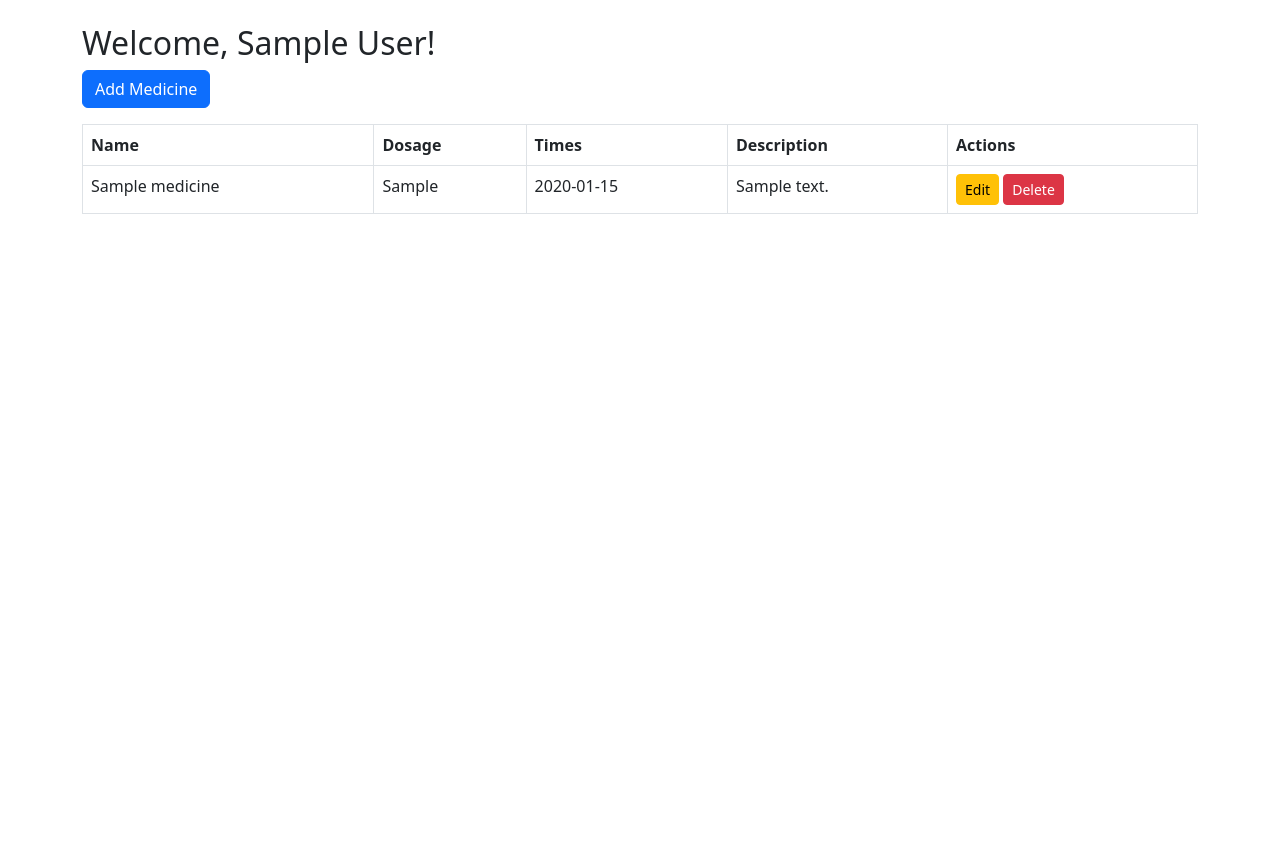
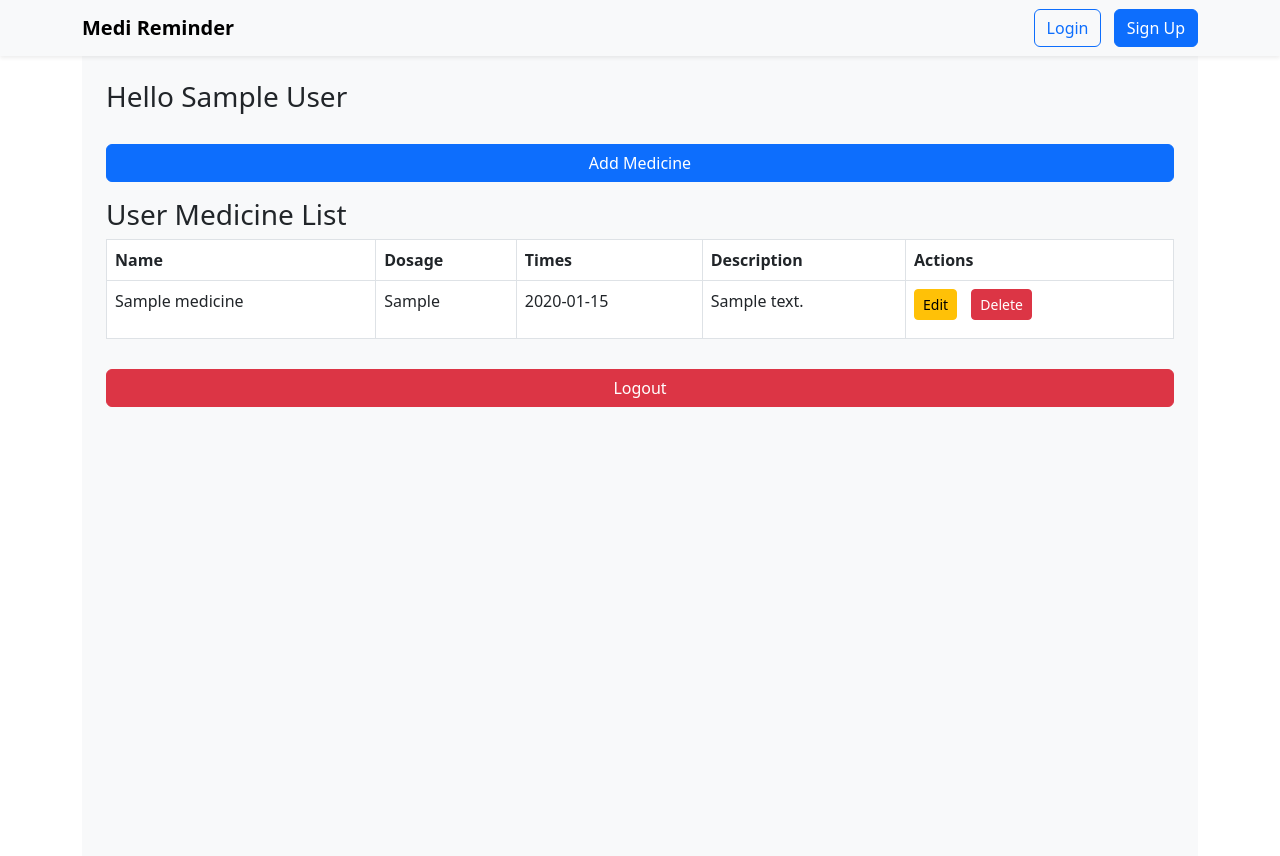
Before and after one commit to zhshakib/medicine-reminder-system, a Flask app: page /dashboard/ in a window 1280 px wide. Before the commit the page ends 214 px from the top, so only its background shows below. Run offline with Flask 3, Linux system fonts and the light colour scheme; the visitor is signed in with stand-in values (Sample User, id 1); tables that the repository leaves empty hold one stand-in row (values such as "Sample post").

Commit message:
chore: Changed some design

```diff
--- /dev/null
+++ b/app/static/style.css
@@ -0,0 +1,79 @@
+.sidebar {
+  width: 220px;
+  height: 100vh;
+}
+
+.sidebar .nav-link {
+  padding: 10px;
+  margin: 5px 0;
+  border-radius: 5px;
+  transition: 0.3s;
+}
+
+.sidebar .nav-link:hover {
+  background-color: #495057;
+  text-decoration: none;
+}
+
+.content {
+  background-color: #f8f9fa;
+  min-height: 100vh;
+}
+
+section {
+  margin-bottom: 30px;
+}
+
+.btn-sm {
+  margin-right: 10px;
+  margin-bottom: 10px;
+}
+
+/* Auth Section */
+.box {
+  width: 60%;
+  margin: 100px auto;
+  padding: 20px;
+  background: white;
+  border-radius: 10px;
+  text-align: center;
+  box-shadow: 0px 0px 10px gray;
+}
+
+.box input {
+  width: 100%;
+  padding: 8px;
+  margin: 15px 0;
+}
+
+.box button {
+  width: 100%;
+  padding: 8px;
+  margin: 10px 0px;
+  background: green;
+  color: white;
+  border: none;
+  cursor: pointer;
+}
+
+.box a {
+  color: blue;
+}
+
+/* Dashboard */
+
+.content {
+  background-color: #f8f9fa;
+  min-height: 100vh;
+}
+
+/* Sections */
+section {
+  margin-bottom: 30px;
+}
+
+/* Buttons */
+.btn-sm {
+  margin-right: 10px;
+  margin-bottom: 10px;
+}
--- a/app/templates/base.html
+++ b/app/templates/base.html
@@ -1,13 +1,34 @@
 <!DOCTYPE html>
 <html>
+
 <head>
     <title>Medicine Reminder</title>
     <link rel="stylesheet" href="https://cdn.jsdelivr.net/npm/bootstrap@5.3.0/dist/css/bootstrap.min.css">
+    <link rel="stylesheet" href="{{ url_for('static', filename='style.css') }}">
 </head>
+
 <body>
 
-<div class="container mt-4">
-
+    <header>
+        <!-- NAVBAR -->
+        <nav class="navbar navbar-expand-lg navbar-light bg-light shadow-sm">
+            <div class="container">
+                <a class="navbar-brand fw-bold" href="{{ url_for('dashboard.home') }}">Medi Reminder</a>
+                <button class="navbar-toggler" type="button" data-bs-toggle="collapse" data-bs-target="#navbarNav">
+                    <span class="navbar-toggler-icon"></span>
+                </button>
+                <div class="collapse navbar-collapse" id="navbarNav">
+                    <ul class="navbar-nav ms-auto mb-2 mb-lg-0">
+                    </ul>
+                    <div class="ms-3">
+                        <a href="{{ url_for('auth.login') }}" class="btn btn-outline-primary me-2">Login</a>
+                        <a href="{{ url_for('auth.register') }}" class="btn btn-primary">Sign Up</a>
+                    </div>
+                </div>
+            </div>
+        </nav>
+    </header>
+    <div class="container">
         <!-- FLASH MESSAGES -->
         {% with messages = get_flashed_messages(with_categories=true) %}
         {% if messages %}
@@ -27,4 +48,5 @@
 
     <script src="https://cdn.jsdelivr.net/npm/bootstrap@5.3.0/dist/js/bootstrap.bundle.min.js"></script>
 </body>
+
 </html>
--- a/app/templates/dashboard/home.html
+++ b/app/templates/dashboard/home.html
@@ -1,12 +1,15 @@
 {% extends "base.html" %}
 {% block content %}
-<h2>Welcome, {{ username }}!</h2>
 
-<!-- Add Medicine Button -->
-<button class="btn btn-primary mb-3" data-bs-toggle="modal" data-bs-target="#addMedicineModal">
-    Add Medicine
-</button>
-
+<div class="content p-4 w-100">
+    <section id="profile">
+        <h3>Hello {{username}}</h3>
+    </section>
+    <button class="btn btn-primary mb-3 w-100" data-bs-toggle="modal" data-bs-target="#addMedicineModal">
+    Add Medicine </button>
+    <!-- Medicine List -->
+    <section id="medicine-list">
+        <h3>User Medicine List</h3>
         <!-- Medicine Table -->
         <table class="table table-bordered">
             <thead>
@@ -28,24 +31,26 @@
                     <td>
                         <!-- Edit Button -->
                         <button class="btn btn-warning btn-sm" data-bs-toggle="modal"
-                        data-bs-target="#editMedicineModal"
-                        data-id="{{ med['id'] }}"
-                        data-name="{{ med['name'] }}"
-                        data-dosage="{{ med['dosage'] }}"
-                        data-times="{{ med['times'] }}"
+                            data-bs-target="#editMedicineModal" data-id="{{ med['id'] }}" data-name="{{ med['name'] }}"
+                            data-dosage="{{ med['dosage'] }}" data-times="{{ med['times'] }}"
                             data-description="{{ med['description'] }}">
                             Edit
                         </button>
 
                         <!-- Delete Form -->
-                <form action="{{ url_for('dashboard.delete_medicine', med_id=med['id']) }}" method="POST" style="display:inline;">
-                    <button class="btn btn-danger btn-sm" onclick="return confirm('Are you sure?')">Delete</button>
+                        <form action="{{ url_for('dashboard.delete_medicine', med_id=med['id']) }}" method="POST"
+                            style="display:inline;">
+                            <button class="btn btn-danger btn-sm"
+                                onclick="return confirm('Are you sure?')">Delete</button>
                         </form>
                     </td>
                 </tr>
                 {% endfor %}
             </tbody>
         </table>
+    </section>
+    <a class="btn btn-danger w-100" href="{{ url_for('auth.logout') }}">Logout</a>
+</div>
 
 <!-- Add Medicine Modal -->
 <div class="modal fade" id="addMedicineModal" tabindex="-1" aria-hidden="true">
@@ -70,6 +75,7 @@
   </div>
 </div>
 
+
 <!-- Edit Medicine Modal -->
 <div class="modal fade" id="editMedicineModal" tabindex="-1" aria-hidden="true">
   <div class="modal-dialog">
@@ -93,6 +99,7 @@
   </div>
 </div>
 
+
 <!-- JS to populate Edit Modal -->
 <script>
 var editModal = document.getElementById('editMedicineModal')
@@ -113,4 +120,5 @@ editModal.addEventListener('show.bs.modal', function (event) {
 })
 </script>
 
+
 {% endblock %}
--- a/app/templates/login.html
+++ b/app/templates/login.html
@@ -1,11 +1,14 @@
 {% extends "base.html" %}
 
 {% block content %}
+<div class="box">
     <h2>Login</h2>
     <form method="POST">
         <input name="email" class="form-control mb-2" placeholder="Email" type="email" required>
         <input name="password" class="form-control mb-2" placeholder="Password" type="password" required>
         <button class="btn btn-success">Login</button>
-    <span>Don't have an account? <a class="text-primary text-decoration-none fw-bold ml-2" href="{{ url_for('auth.register') }}">Register</a></span>
+        <span>Don't have an account? <a class="text-primary text-decoration-none fw-bold ml-2"
+                href="{{ url_for('auth.register') }}">Register</a></span>
     </form>
+</div>
 {% endblock %}
--- a/app/templates/register.html
+++ b/app/templates/register.html
@@ -1,12 +1,15 @@
 {% extends "base.html" %}
 
 {% block content %}
+<div class="box">
     <h2>Register</h2>
     <form method="POST">
         <input name="name" class="form-control mb-2" placeholder="Name" required>
         <input name="email" class="form-control mb-2" placeholder="Email" type="email" required>
         <input name="password" class="form-control mb-2" placeholder="Password" type="password" required>
         <button class="btn btn-primary">Register</button>
-    <span>Already have an account! <a class="text-primary text-decoration-none fw-bold ml-2" href="{{ url_for('auth.register') }}">Login Now</a></span>
+        <span>Already have an account! <a class="text-primary text-decoration-none fw-bold ml-2"
+                href="{{ url_for('auth.login') }}">Login Now</a></span>
     </form>
+</div>
 {% endblock %}
```
Lines whose indentation alone changed are shown as unchanged.
